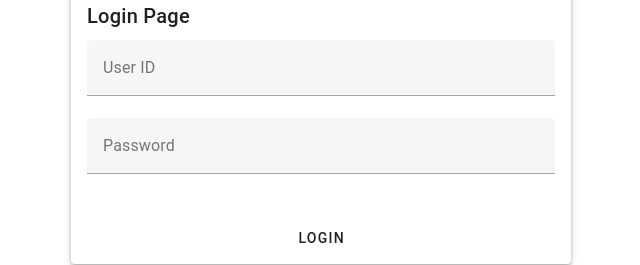
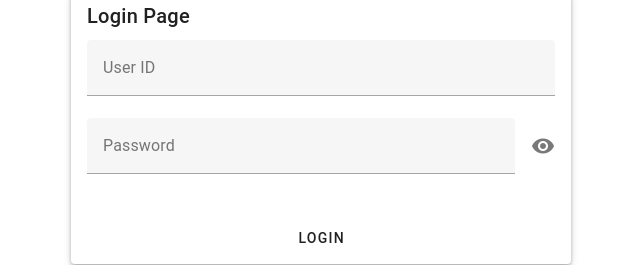
Before and after one commit to kharis-github/gratama-upload-foto-frontend, a Vue app: page /login in a window 1280 px wide. Shown: the part 141-406 px from the top of the page, without its empty margins (319-959 px from the left). Built offline with nearby package versions, Linux system fonts and the light colour scheme.

Commit message:
password toggle

```diff
--- a/src/views/image-upload.vue
+++ b/src/views/image-upload.vue
@@ -985,6 +985,8 @@ export default {
     // get data image
     const getImages = async (noregfas = null, noupencairan = null, nofas = null, roke = null, type = '1') => {
 
+      console.log('[DEBUG] Noregfas: ', noregfas, ' Noupencairan: ', noupencairan, ' Nofas: ', nofas, ' Roke: ', roke, ' Type: ', type);
+
       // fetch data foto
       const resFoto = await axios.post(`${import.meta.env.VITE_API_BASE_URL}/api/images`, {
         noregfas,
--- a/src/views/loginPage.vue
+++ b/src/views/loginPage.vue
@@ -8,7 +8,13 @@
                 <v-card-text>
                     <v-form @submit.prevent="submitLogin">
                         <v-text-field v-model="userid" label="User ID" />
-                        <v-text-field v-model="password" label="Password" type="password" />
+                        <v-text-field
+                            v-model="password"
+                            :type="showPassword ? 'text' : 'password'"
+                            label="Password"
+                            :append-icon="showPassword ? 'mdi-eye-off' : 'mdi-eye'"
+                            @click:append="togglePasswordVisibility"
+                        />
                     </v-form>
                 </v-card-text>
                 <v-card-actions>
@@ -33,6 +39,11 @@ export default {
     setup() {
         const userid = ref('')
         const password = ref('')
+        const showPassword = ref(false)
+
+        const togglePasswordVisibility = () => {
+            showPassword.value = !showPassword.value
+        }
 
         const submitLogin = async () => {
             try {
@@ -96,7 +107,9 @@ export default {
         return {
             userid,
             password,
+            showPassword,
             submitLogin,
+            togglePasswordVisibility,
             setAutoLogout,
             getTokenExpiration
         }
```
Also changed, not shown: 1 other file (tests, documents, lock files or other folders).
